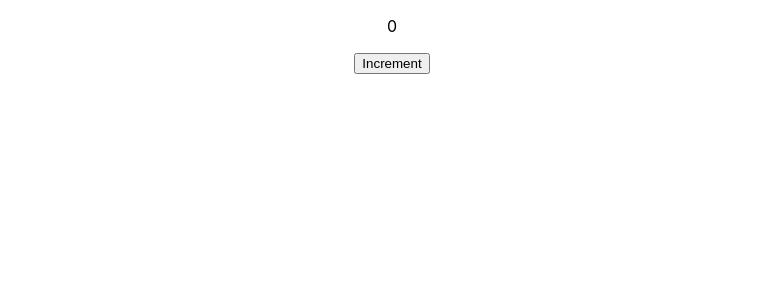
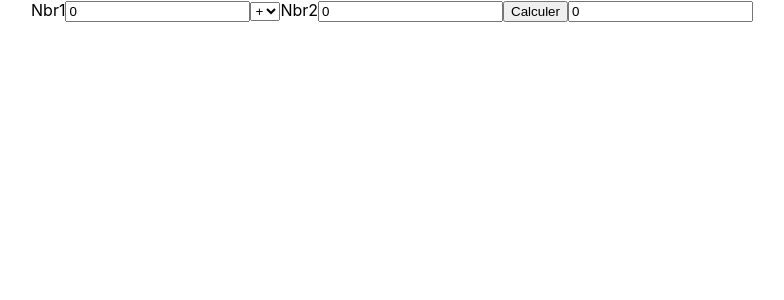
Before and after one commit to phil-form/TbReact, a React (Create React App) app in the folder src/exercice/Claire/exercice_01/: page / in a window 1280 px wide. Shown: the top 300 px of the page, without its empty margins (248-1032 px from the left). Built offline with nearby package versions, Linux system fonts and the light colour scheme; the HTML template or start-up script is replaced by a standard one.

Commit message:
Exercice 04 : formulaires

```diff
--- a/src/exercice/Claire/exercice_01/src/App.js
+++ b/src/exercice/Claire/exercice_01/src/App.js
@@ -2,7 +2,8 @@ import './App.css';
 // import WelcomeAge from './components/exo_01/WelcomeAge';
 // import ProductList from './components/exo_02/ProductList';
 // import products from './data/products.json'
-import Counter from './components/exo_03/Counter';
+// import Counter from './components/exo_03/Counter';
+import Calc from './components/exo_04/Calc';
 
 function App() {
   return (
@@ -10,7 +11,8 @@ function App() {
       {/* EXO_01*/}
       {/* <WelcomeAge name="Riri"/> */}
       {/* <ProductList products={products}/> */}
-      <Counter toIncrement={2}/>
+      {/* <Counter toIncrement={2}/> */}
+      <Calc />
     </div>
   );
 }
--- /dev/null
+++ b/src/exercice/Claire/exercice_01/src/components/exo_04/Calc.jsx
@@ -0,0 +1,56 @@
+import { useState } from "react";
+
+
+function Calc() {
+
+    const [data, setData] = useState({input1: 0, operator: '+', input2: 0})
+    const [result, setResult] = useState(0)
+
+    function handleInput(e) {
+        const {name, type, value} = e.target
+        setData({
+            ...data,
+            [name]: type === 'number' ? parseInt(value) : value
+        })
+        console.log(name, ' ', value, ' ', type)
+    }
+
+    function compute() {
+        let res = 0
+        switch (data.operator) {
+            case '+':
+                res = data.input1 + data.input2
+                break;
+            case '-':
+                res = data.input1 - data.input2
+                break;
+            case '/':
+                res = data.input1 / data.input2
+                break;
+            case 'x':
+                res = data.input1 * data.input2
+                break;
+        }
+        setResult(res)
+    }
+
+    return (
+        <>
+            <label htmlFor="input1">Nbr1</label>
+            <input id="input1" name="input1" type="number" value={data.input1} onChange={handleInput}/>
+            <select name="operator" value={data.operator} onChange={handleInput}>
+                <option value="+">+</option>
+                <option value="-">-</option>
+                <option value="x">x</option>
+                <option value="/">/</option>
+            </select>
+            <label htmlFor="input2">Nbr2</label>
+            <input id="input2" name="input2" type="number" value={data.input2} onChange={handleInput}/>
+            <input type="submit" onClick={compute} value="Calculer"/>
+            <input name="result" type="number" value={result} readOnly/>
+        </>
+
+    )
+}
+
+export default Calc;
```
